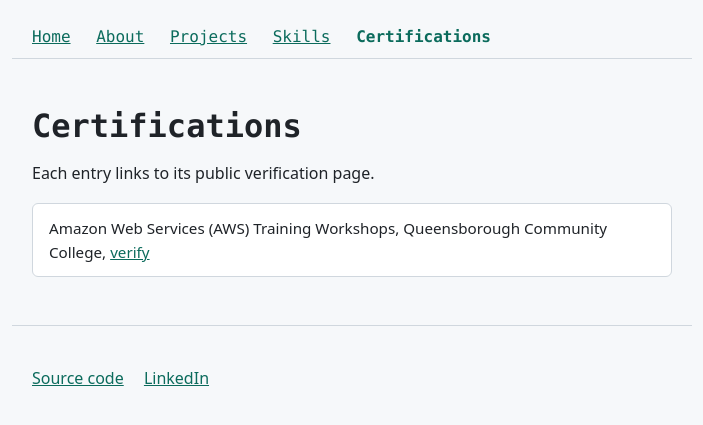
After one commit to Omo-Dan/zerotrustportfolio, a FastAPI app: template app/templates/pages/certifications.html in a window 1280 px wide. The commit adds this page. Shown: the top 425 px of the page, without its empty margins (288-991 px from the left). Run offline with FastAPI, Linux system fonts and the light colour scheme; the template is opened without the code that fills it, so the values that code supplies are empty; parts of the project's set-up code (start-up, migrations or seed data) failed here and were passed over.

Commit message:
feat(certifications): add certifications page and reorder navigation

```diff
--- a/app/main.py
+++ b/app/main.py
@@ -96,6 +96,11 @@ def projects(request: Request) -> Response:
     return page(request, "pages/projects.html")
 
 
+@app.get("/certifications")
+def certifications(request: Request) -> Response:
+    return page(request, "pages/certifications.html")
+
+
 @app.get("/version")
 def version() -> dict[str, str]:
     return {"commit": os.environ.get("RENDER_GIT_COMMIT", "unknown")}
--- /dev/null
+++ b/app/templates/pages/certifications.html
@@ -0,0 +1,13 @@
+{% extends "base.html" %}
+{% set title = "Certifications | Daniel Omondi Ojiambo" %}
+{% set description = "Certifications and training badges, each with a link to verify it." %}
+{% set path = "/certifications" %}
+{% set active = "certifications" %}
+{% block content %}
+    <h1>Certifications</h1>
+    <p>Each entry links to its public verification page.</p>
+
+    <ul class="skills certs">
+      <li>Amazon Web Services (AWS) Training Workshops, Queensborough Community College, <a href="https://www.credly.com/badges/925cf89c-cedb-4097-b995-9173e79a6bd6/public_url">verify</a></li>
+    </ul>
+{% endblock %}
--- a/app/templates/pages/skills.html
+++ b/app/templates/pages/skills.html
@@ -1,6 +1,6 @@
    {% extends "base.html" %}
    {% set title = "Skills | Daniel Omondi Ojiambo" %}
-   {% set description = "Skills and certifications in cybersecurity, software development, cloud computing and DevSecOps." %}
+   {% set description = "Skills in cybersecurity, software development, cloud computing and DevSecOps." %}
    {% set path = "/skills" %}
    {% set active = "skills" %}
    {% block content %}
@@ -54,8 +54,4 @@
       <li>Deployment through a pipeline only</li>
     </ul>
 
-    <h2>Certifications</h2>
-    <ul class="skills certs">
-      <li>Amazon Web Services (AWS) Training Workshops, Queensborough Community College, <a href="https://www.credly.com/badges/925cf89c-cedb-4097-b995-9173e79a6bd6/public_url">verify</a></li>
-    </ul>
 {% endblock %}
--- a/app/templates/partials/header.html
+++ b/app/templates/partials/header.html
@@ -1,6 +1,7 @@
 <nav>
   <a href="/"{% if active == "home" %} aria-current="page"{% endif %}>Home</a>
   <a href="/about"{% if active == "about" %} aria-current="page"{% endif %}>About</a>
+  <a href="/projects"{% if active == "projects" %} aria-current="page"{% endif %}>Projects</a>
   <a href="/skills"{% if active == "skills" %} aria-current="page"{% endif %}>Skills</a>
-  <a href="/projects"{% if active == "projects" %} aria-current="page"{% endif %}>Projects</a>
+  <a href="/certifications"{% if active == "certifications" %} aria-current="page"{% endif %}>Certifications</a>
 </nav>
```
Also changed, not shown: tests/test_certifications_page.py (added, +65 -0 lines), tests/test_link_previews.py (+1 -1 lines), tests/test_page_structure.py (+10 -1 lines), tests/test_site_layout.py (+1 -1 lines), tests/test_skills_page.py (+5 -1 lines), tests/test_skills_tags.py (+4 -6 lines).
